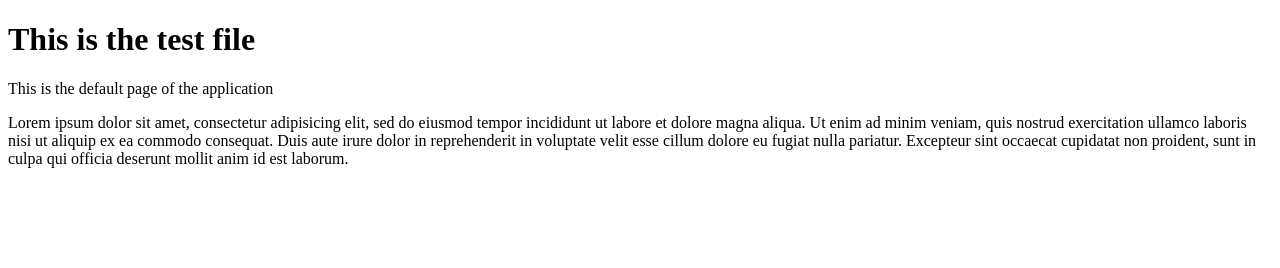
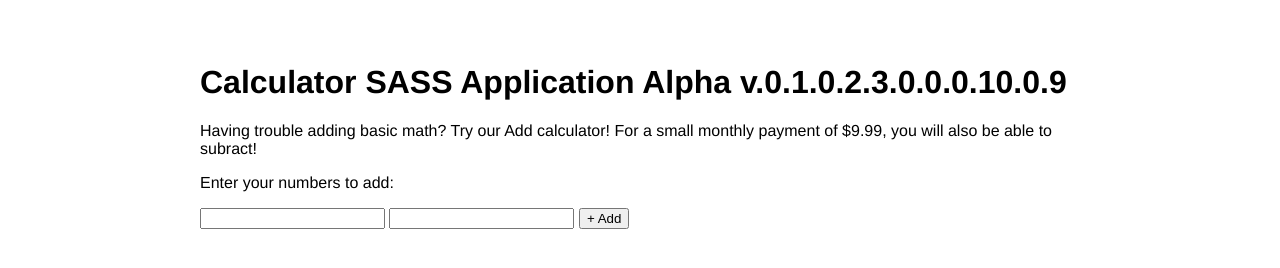
Before and after one commit to SoInKyDevs/git-playground, a plain HTML site: page app/index.html in a window 1280 px wide. Drawn offline with Linux system fonts and the light colour scheme.

Commit message:
add the calculator...pun intended

```diff
--- a/app/index.html
+++ b/app/index.html
@@ -3,15 +3,22 @@
 <head>
   <meta charset="UTF-8">
   <title>Git Test</title>
+  <link rel="stylesheet" type="text/css" href="../app/styles/main.css">
 </head>
 <body>
-  <h1>This is the test file</h1>
-  <p>This is the default page of the application</p>
-  <p>Lorem ipsum dolor sit amet, consectetur adipisicing elit, sed do eiusmod
-  tempor incididunt ut labore et dolore magna aliqua. Ut enim ad minim veniam,
-  quis nostrud exercitation ullamco laboris nisi ut aliquip ex ea commodo
-  consequat. Duis aute irure dolor in reprehenderit in voluptate velit esse
-  cillum dolore eu fugiat nulla pariatur. Excepteur sint occaecat cupidatat non
-  proident, sunt in culpa qui officia deserunt mollit anim id est laborum.</p>
+<div class="container">
+  <h1>Calculator SASS Application Alpha v.0.1.0.2.3.0.0.0.10.0.9</h1>
+  <p>Having trouble adding basic math? Try our Add calculator! For a small monthly payment of $9.99, you will also be able to subract!</p>
+
+  <p>Enter your numbers to add:</p>
+
+  <input type="text" id="first-number" name="first-number">
+  <input type="text" id="second-number" name="second-number">
+  <button id="submit-add">+ Add</button>
+
+  <span id="result"></span>
+</div>
 </body>
+<script src="../app/scripts/calculator.js"></script>
+<script src="../app/scripts/app.js"></script>
 </html>
--- /dev/null
+++ b/app/scripts/app.js
@@ -0,0 +1,7 @@
+var App = {
+  init: function() {
+    Calculator.init();
+  }
+};
+
+App.init();
--- /dev/null
+++ b/app/scripts/calculator.js
@@ -0,0 +1,20 @@
+var Calculator = {
+  init: function() {
+    document.querySelector('#submit-add').addEventListener('click', function() {
+      Calculator.add();
+    });
+  },
+
+  add: function() {
+    var firstNumber,
+        secondNumber,
+        result;
+
+    firstNumber = document.querySelector('#first-number').value;
+    secondNumber = document.querySelector('#second-number').value;
+    result = document.querySelector('#result');
+
+    sum = +firstNumber + +secondNumber;
+    result.innerHTML = sum;
+  }
+};
--- /dev/null
+++ b/app/styles/main.css
@@ -0,0 +1,7 @@
+body {
+  font-family: Helvetica, Arial, Comic-Sans, 'Times New Roman';
+}
+.container {
+  max-width: 55rem;
+  margin: 4rem auto;
+}
```
